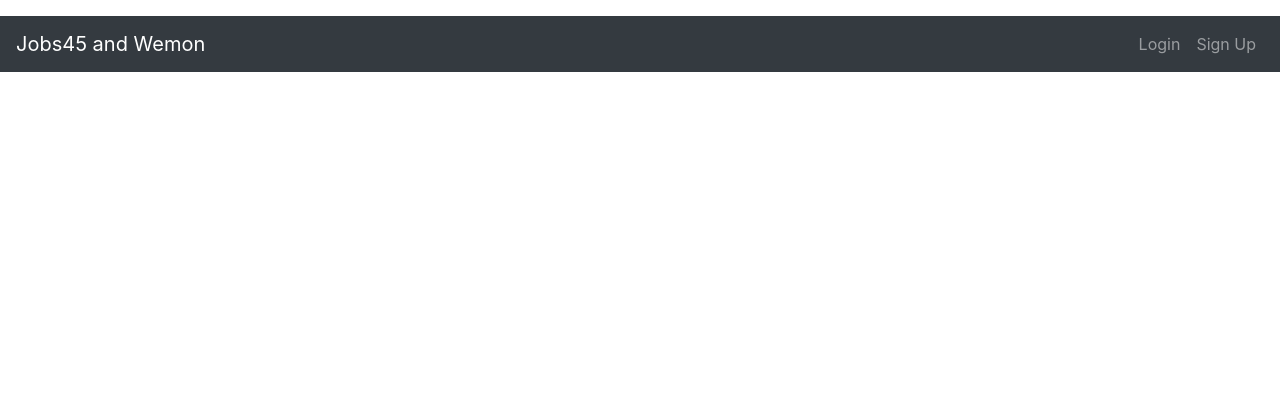
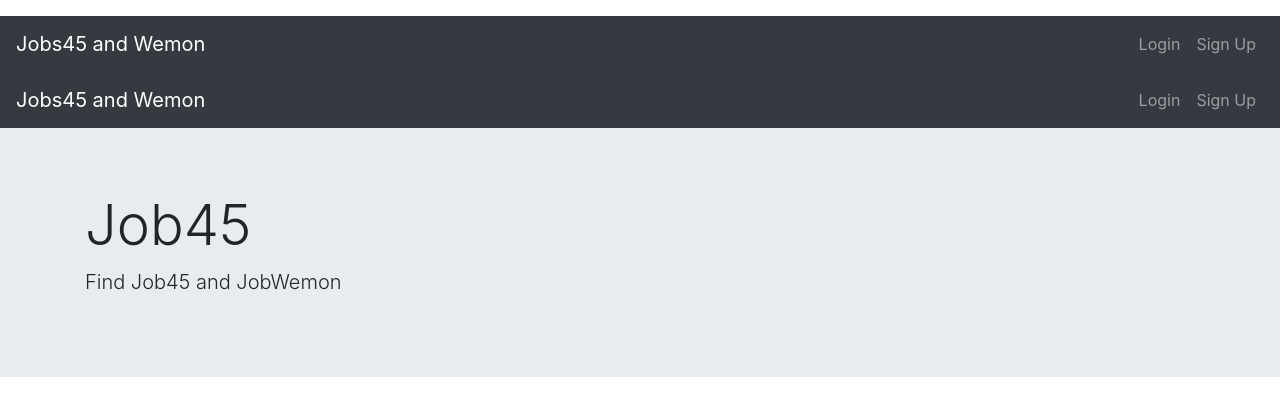
Before and after one commit to assnate/job45, a plain HTML site: page index.html in a window 1280 px wide. Drawn offline with nearby package versions, Linux system fonts and the light colour scheme; some packages are replaced by stand-ins of ours; no server answers.

Commit message:
כניסה

```diff
--- a/app/home/home.html
+++ b/app/home/home.html
@@ -1,3 +1,12 @@
+<navbar-job></navbar-job>
+<div class="jumbotron jumbotron-fluid">
+    <div class="container">
+        <h1 class="display-4">Job45</h1>
+        <p class="lead">Find Job45 and JobWemon</p>
+    </div>
+</div>
+
+
 <div class="row">
     <div class="col-sm-6 col-md-4 my-2" ng-repeat="job in jobs">
         <div class="card recipe">
```
